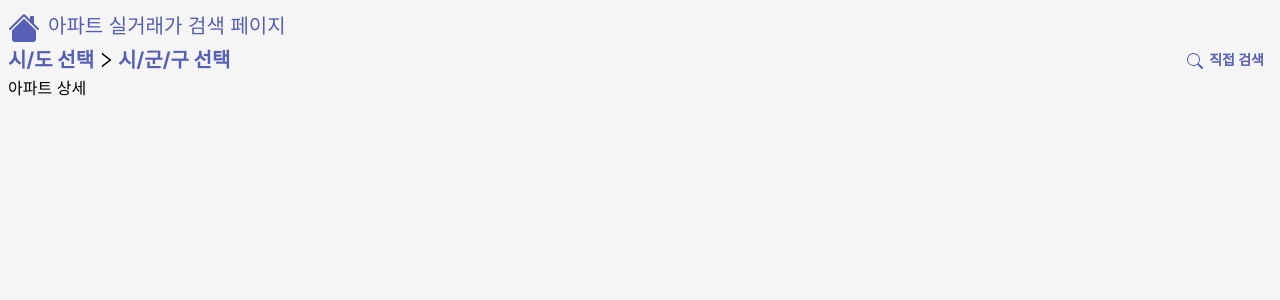
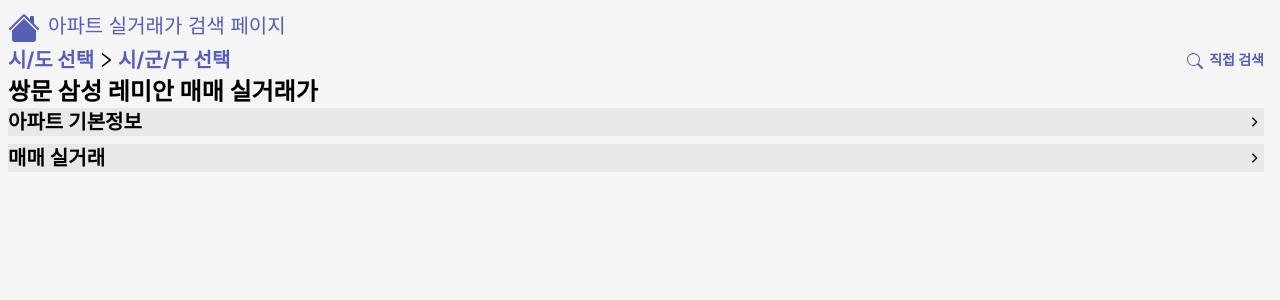
Before and after one commit to awdsza/real_estate_toy, a React (Create React App) app: page /apartment/1111100111 in a window 1280 px wide. Shown: the top 300 px of the page. Built offline with nearby package versions, Linux system fonts and the light colour scheme.

Commit message:
[feat]아파트 상세 컴포넌트 구현

```diff
--- a/src/components/ApartmentDetail.jsx
+++ b/src/components/ApartmentDetail.jsx
@@ -1,5 +1,69 @@
 import React from "react";
-
+import Accordian from "./common/Accordian";
+const simpleData = new Array(50).fill({
+  dealDate: "2023년 4월 17일",
+  areaForExclusiveUse: "68.27",
+  floor: "11",
+  dealPrice: "48,900",
+  apartmentName: "skView1차",
+});
 export default function ApartmentDetail() {
-  return <div>아파트 상세</div>;
+  return (
+    <div>
+      <h1 className="font-bold text-2xl">쌍문 삼성 레미안 매매 실거래가 </h1>
+      <section className="flex flex-col gap-y-2">
+        <Accordian
+          title="아파트 기본정보"
+          titleClass="font-semibold text-xl"
+          accordianClass="pr-2"
+        >
+          <p>행신 SkView 1차</p>
+          <p>경기도 고양시 덕양구 행신동</p>
+          <p>경기도 고양신 덕양구 충장로 103번길 23</p>
+          <p>경기도 고양시 덕양구 행신동 621</p>
+          <p>행신 SkView 1차</p>
+        </Accordian>
+        <Accordian
+          title="매매 실거래"
+          titleClass="font-semibold text-xl"
+          accordianClass="pr-2"
+        >
+          <div className="table-wrp block max-h-80">
+            <table className="table-auto w-full">
+              <thead className="sticky top-0  bg-baseColor">
+                <tr>
+                  <th className="border">거래일</th>
+                  <th className="border">
+                    전용면적
+                    <br />
+                    (㎡)
+                  </th>
+                  <th className="border">층</th>
+                  <th className="border">
+                    거래금액
+                    <br />
+                    (만원)
+                  </th>
+                  <th className="border">아파트명</th>
+                </tr>
+              </thead>
+              <tbody className="h-52 overflow-y-auto">
+                {simpleData.map((data) => (
+                  <tr>
+                    <td className="text-center">
+                      <span>{data.dealDate}</span>
+                    </td>
+                    <td className="text-center">{data.areaForExclusiveUse}</td>
+                    <td className="text-center">{data.floor}</td>
+                    <td className="text-center">{data.dealPrice} </td>
+                    <td className="text-center">{data.apartmentName} </td>
+                  </tr>
+                ))}
+              </tbody>
+            </table>
+          </div>
+        </Accordian>
+      </section>
+    </div>
+  );
 }
--- /dev/null
+++ b/src/components/common/Accordian.jsx
@@ -0,0 +1,27 @@
+import React, { useState } from "react";
+import { RxCaretRight, RxCaretDown } from "react-icons/rx";
+export default function Accordian({
+  title,
+  children,
+  titleClass,
+  open,
+  accordianClass,
+}) {
+  const [isOpen, setIsOpen] = useState(open);
+  return (
+    <div className={`box-content ${accordianClass}`}>
+      <a
+        onClick={() => setIsOpen((prev) => !prev)}
+        className="flex items-center align-middle justify-between  bg-accordian"
+      >
+        <h2 className={`${titleClass}`}>{title}</h2>
+        {isOpen ? (
+          <RxCaretDown className="text-xl" />
+        ) : (
+          <RxCaretRight className="text-xl" />
+        )}
+      </a>
+      {isOpen && <div>{children}</div>}
+    </div>
+  );
+}
--- a/tailwind.config.js
+++ b/tailwind.config.js
@@ -5,10 +5,12 @@
     extend: {
       backgroundColor: {
         base: "#ffffff",
+        accordian: "#e8e8e8",
       },
       colors: {
         mainColor: "#f5f5f5",
         baseColor: "#565eb6",
+
         buttonColor: "#efeeee",
       },
       borderWidth: {
```
